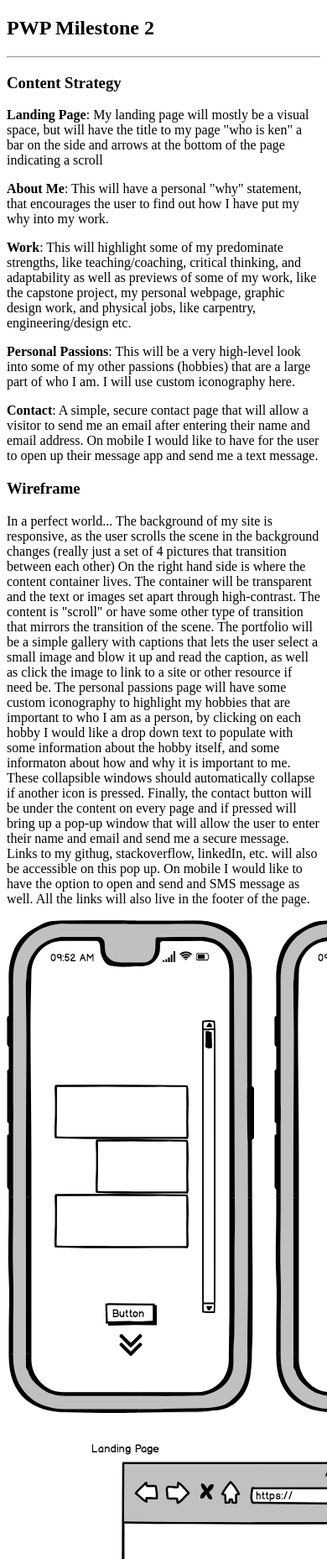
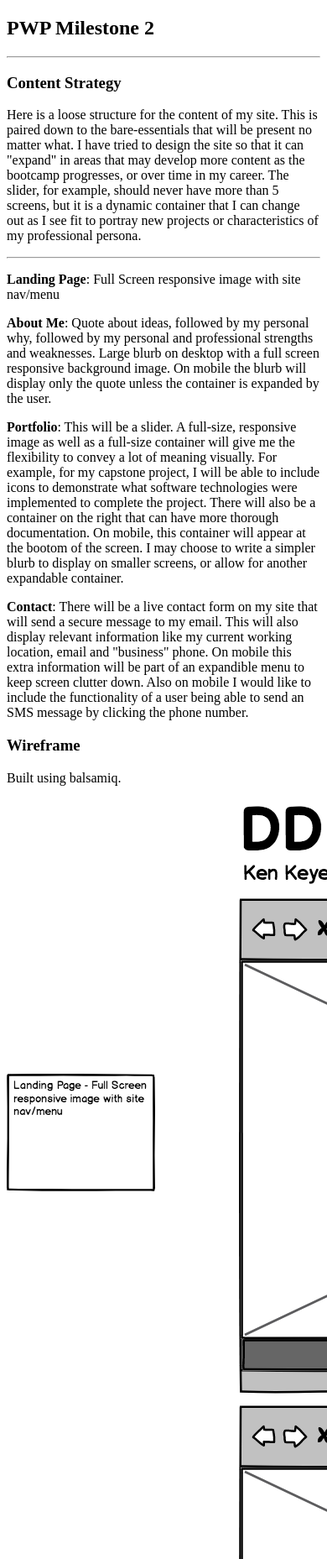
Before and after one commit to KKeyes1/personal-website-project, a PHP site: page /milestone-2.php in a window 390 px wide; the page is wider, and only the part inside the window is pictured. Shown: the top 1857 px of that part at 84% size. Run offline with PHP 8.4, Linux system fonts and the light colour scheme.

Commit message:
Update: re-wrote content strategy removed mobile.png removed web.png added wireframe.png updated image src

```diff
--- a/public_html/documentation/milestone-2.php
+++ b/public_html/documentation/milestone-2.php
@@ -9,17 +9,19 @@
 			<h2>PWP Milestone 2</h2>
 			<hr />
 			<h3>Content Strategy</h3>
-			<p><strong>Landing Page</strong>: My landing page will mostly be a visual space, but will have the title to my page "who is ken" a bar on the side and arrows at the bottom of the page indicating a scroll</p>
-			<p><strong>About Me</strong>: This will have a personal "why" statement, that encourages the user to find out how I have put my why into my work.</p>
-			<p><strong>Work</strong>: This will highlight some of my predominate strengths, like teaching/coaching, critical thinking, and adaptability as well as previews of some of my work, like the capstone project, my personal webpage, graphic design work, and physical jobs, like carpentry, engineering/design etc.</p>
-			<p><strong>Personal Passions</strong>: This will be a very high-level look into some of my other passions (hobbies) that are a large part of who I am. I will use custom iconography here.</p>
-			<p><strong>Contact</strong>: A simple, secure contact page that will allow a visitor to send me an email after entering their name and email address. On mobile I would like to have for the user to open up their message app and send me a text message.</p>
+			<p>Here is a loose structure for the content of my site. This is paired down to the bare-essentials that will be present no matter what. I have tried to design the site so that it can "expand" in areas that may develop more content as the bootcamp progresses, or over time in my career. The slider, for example, should never have more than 5 screens, but it is a dynamic container that I can change out as I see fit to portray new projects or characteristics of my professional persona.</p>
+			<hr />
+			<p><strong>Landing Page</strong>: Full Screen responsive image with site nav/menu</p>
+			<p><strong>About Me</strong>: Quote about ideas, followed by my personal why, followed by my personal and professional strengths and weaknesses. Large blurb on desktop with a full screen responsive background image. On mobile the blurb will display only the quote unless the container is expanded by the user.</p>
+			<p><strong>Portfolio</strong>: This will be a slider. A full-size, responsive image as well as a full-size container will give me the flexibility to convey a lot of meaning visually. For example, for my capstone project, I will be able to include icons to demonstrate what software technologies were implemented to complete the project. There will also be a container on the right that can have more thorough documentation. On mobile, this container will appear at the bootom of the screen. I may choose to write a simpler blurb to display on smaller screens, or allow for another expandable container.
+			</p>
+			<p><strong>Contact</strong>: There will be a live contact form on my site that will send a secure message to my email. This will also display relevant information like my current working location, email and "business" phone. On mobile this extra information will be part of an expandible menu to keep screen clutter down. Also on mobile I would like to include the functionality of a user being able to send an SMS message by clicking the phone number.
+			</p>
 			<h3>Wireframe</h3>
-			<p>In a perfect world... The background of my site is responsive, as the user scrolls the scene in the background changes (really just a set of 4 pictures that transition between each other) On the right hand side is where the content container lives. The container will be transparent and the text or images set apart through high-contrast. The content is "scroll" or have some other type of transition that mirrors the transition of the scene. The portfolio will be a simple gallery with captions that lets the user select a small image and blow it up and read the caption, as well as click the image to link to a site or other resource if need be. The personal passions page will have some custom iconography to highlight my hobbies that are important to who I am as a person, by clicking on each hobby I would like a drop down text to populate with some information about the hobby itself, and some informaton about how and why it is important to me. These collapsible windows should automatically collapse if another icon is pressed. Finally, the contact button will be under the content on every page and if pressed will bring up a pop-up window that will allow the user to enter their name and email and send me a secure message. Links to my githug, stackoverflow, linkedIn, etc. will also be accessible on this pop up. On mobile I would like to have the option to open and send and SMS message as well. All the links will also live in the footer of the page.</p>
+			<p>Built using balsamiq.</p>
 		</div>
 		<div>
-			<img src="mobile.png" alt="my mobile wireframe">
-			<img src="web.png" alt="my web wireframe">
+			<img src="wireframe.png" alt="my PWP wireframe built on balsamiq">
 		</div>
 	</body>
 </html>
```
Also changed, not shown: public_html/documentation/mobile.png (deleted), public_html/documentation/web.png (deleted), public_html/documentation/wireframe.png (added).
